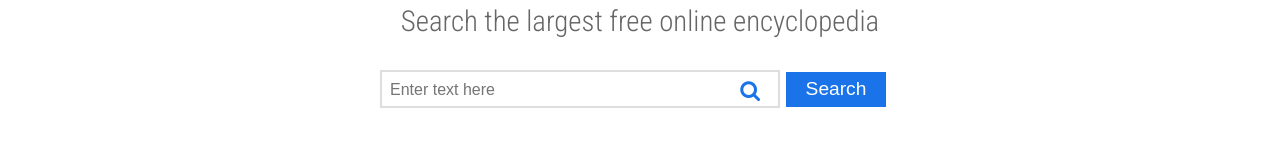
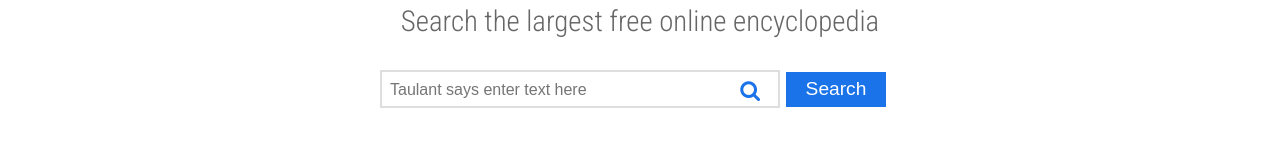
Before and after one commit to shametaj/search, a plain HTML site: page index.html in a window 1280 px wide. Shown: the part 207-367 px from the top of the page. Drawn offline with nearby package versions, Linux system fonts and the light colour scheme.

Commit message:
Update index.html

```diff
--- a/index.html
+++ b/index.html
@@ -27,7 +27,7 @@
   <div class="search-container">
     <form>
       <span class="fa fa-search fa-lg"></span>
-      <input type="search" class="text" placeholder="Enter text here">
+      <input type="search" class="text" placeholder="Taulant says enter text here">
       <input type="button" value="Search" class="btn search-btn">
     </form>
   </div><br><br>
```
